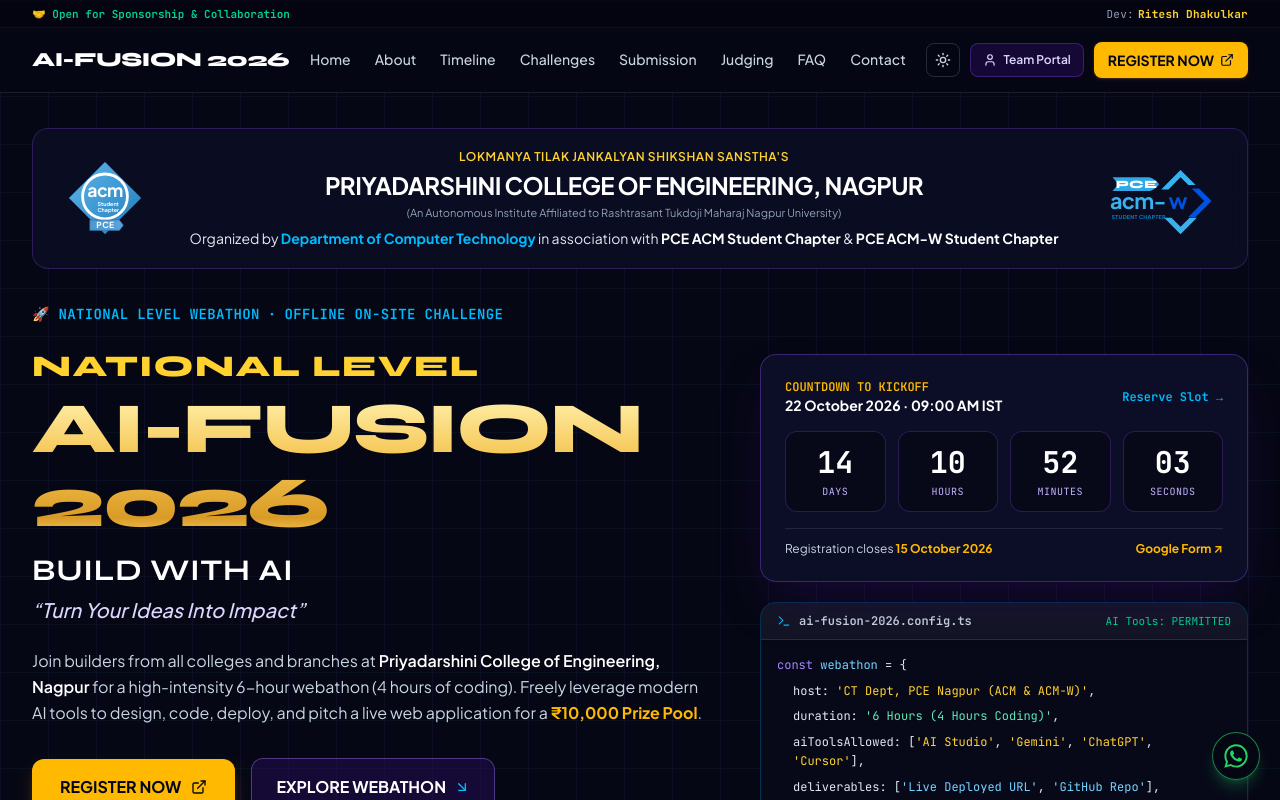
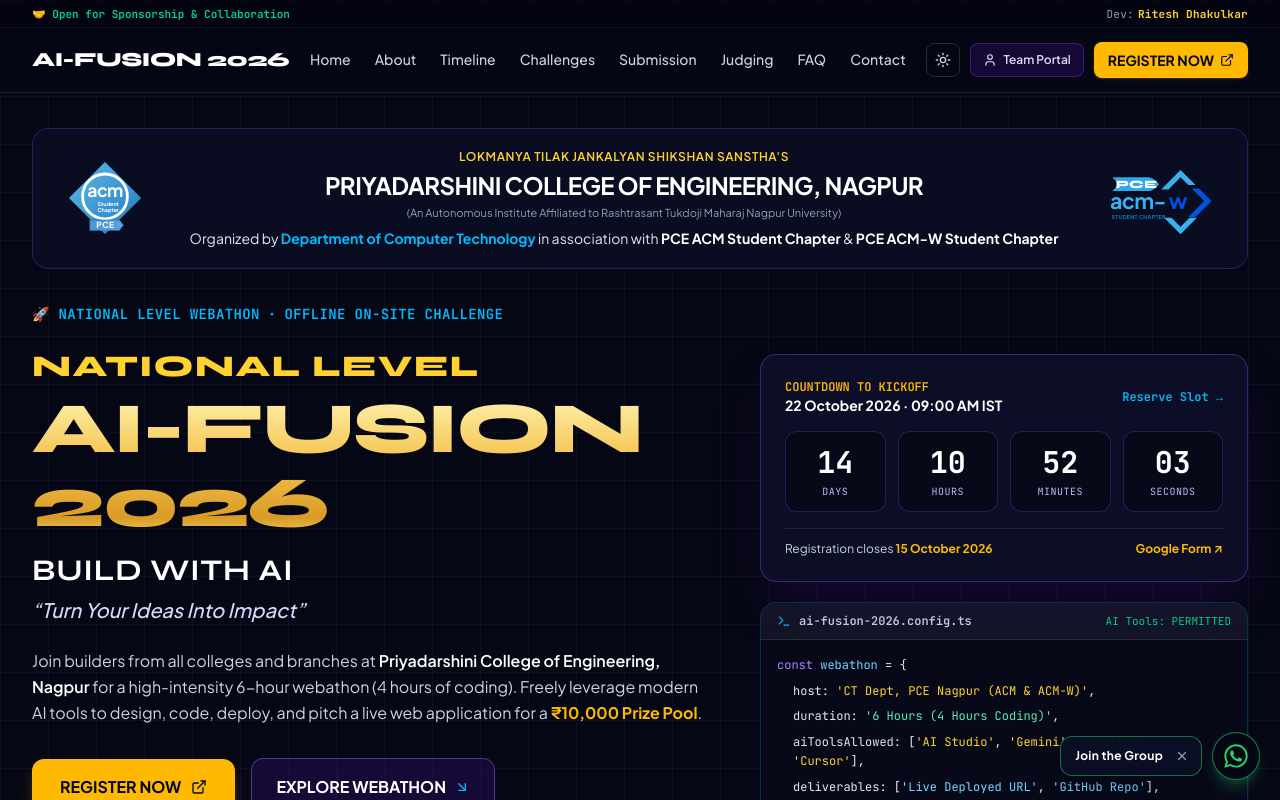
Before and after one commit to riteshdhakulkar/acm-AIFusion26, a React (Vite) app: page / in a window 1280 px wide. Shown: the top 800 px of the page. Built offline with nearby package versions, Linux system fonts and the light colour scheme.

Commit message:
feat: add dismissible WhatsApp join popup
Introduced a persistent WhatsApp invitation UI that includes a dismissible tooltip/popup alongside the existing floating action button to improve community engagement.

```diff
--- a/src/App.tsx
+++ b/src/App.tsx
@@ -19,11 +19,13 @@
 } from './components/ParticipantDashboardModal';
 import { Footer } from './components/Footer';
 import { CHALLENGE_DOMAINS, EVENT_CONFIG } from './data/eventData';
+import { X } from 'lucide-react';
 
 export default function App() {
   const [isDark, setIsDark] = useState<boolean>(true);
   const [posterModalOpen, setPosterModalOpen] = useState<boolean>(false);
   const [dashboardModalOpen, setDashboardModalOpen] = useState<boolean>(false);
+  const [showWaPopup, setShowWaPopup] = useState<boolean>(true);
 
   const [selectedDomainId, setSelectedDomainId] = useState<string>(() => {
     try {
@@ -219,14 +221,46 @@
 
       <Footer isDark={isDark} />
 
-      {/* Global Small Floating WhatsApp Logo Button */}
+      {/* Global Small Floating WhatsApp Logo Button + Dismissible "Join the Group" Popup */}
+      <div className="fixed bottom-5 right-5 z-50 flex items-center gap-2.5">
+        {showWaPopup && (
+          <div
+            className={`flex items-center gap-2 pl-3.5 pr-2 py-2 rounded-xl border shadow-xl backdrop-blur-md ${
+              isDark
+                ? 'bg-[#0B0F26]/95 border-[#25D366]/50 text-white'
+                : 'bg-white/95 border-[#25D366]/60 text-slate-900'
+            }`}
+          >
+            <a
+              href={EVENT_CONFIG.whatsappGroupUrl}
+              target="_blank"
+              rel="noopener noreferrer"
+              className="text-xs font-extrabold tracking-wide hover:text-[#25D366] transition-colors whitespace-nowrap"
+            >
+              Join the Group
+            </a>
+            <button
+              type="button"
+              onClick={() => setShowWaPopup(false)}
+              aria-label="Close WhatsApp popup"
+              className={`p-1 rounded-lg transition-colors ${
+                isDark
+                  ? 'text-slate-400 hover:text-white hover:bg-white/10'
+                  : 'text-slate-500 hover:text-slate-900 hover:bg-slate-100'
+              }`}
+            >
+              <X className="w-3.5 h-3.5" />
+            </button>
+          </div>
+        )}
+
         <a
           href={EVENT_CONFIG.whatsappGroupUrl}
           target="_blank"
           rel="noopener noreferrer"
           title="Join Official WhatsApp Group"
           aria-label="Join Official AI-FUSION 2026 WhatsApp Group"
-        className="fixed bottom-5 right-5 z-50 w-12 h-12 rounded-full bg-[#060714]/90 border border-[#25D366]/60 shadow-lg shadow-[#25D366]/25 flex items-center justify-center transition-transform duration-150 hover:scale-110 active:scale-95"
+          className="w-12 h-12 rounded-full bg-[#060714]/90 border border-[#25D366]/60 shadow-lg shadow-[#25D366]/25 flex items-center justify-center transition-transform duration-150 hover:scale-110 active:scale-95 shrink-0"
         >
           <svg
             viewBox="0 0 24 24"
@@ -236,6 +270,7 @@
             <path d="M12.031 2c-5.516 0-9.969 4.453-9.969 9.969 0 1.766.461 3.492 1.336 5.016L2 22l5.156-1.352a9.927 9.927 0 0 0 4.875 1.281h.004c5.512 0 9.965-4.453 9.965-9.969 0-2.664-1.035-5.168-2.918-7.051A9.907 9.907 0 0 0 12.031 2zm0 18.281h-.004a8.268 8.268 0 0 1-4.219-1.156l-.301-.18-3.141.824.84-3.063-.199-.313a8.257 8.257 0 0 1-1.277-4.426c0-4.578 3.727-8.305 8.305-8.305 2.219 0 4.301.863 5.867 2.434a8.248 8.248 0 0 1 2.43 5.871c0 4.582-3.723 8.314-8.301 8.314zm4.555-6.219c-.25-.125-1.477-.73-1.707-.813-.227-.082-.395-.125-.559.125-.168.25-.645.813-.789.98-.145.164-.289.188-.539.063-.25-.125-1.055-.387-2.008-1.238-.742-.66-1.242-1.48-1.387-1.73-.145-.25-.016-.383.109-.508.113-.113.25-.293.375-.438.125-.145.168-.25.25-.414.082-.168.043-.313-.02-.438-.063-.125-.559-1.352-.766-1.852-.203-.484-.41-.418-.559-.426l-.477-.008c-.168 0-.438.063-.668.313-.227.25-.875.855-.875 2.082s.895 2.418 1.02 2.582c.125.168 1.762 2.691 4.27 3.773.598.258 1.063.41 1.426.527.598.191 1.145.164 1.574.102.48-.07 1.477-.605 1.688-1.188.207-.586.207-1.086.145-1.188-.063-.105-.227-.168-.477-.293z" />
           </svg>
         </a>
+      </div>
 
       <ParticipantDashboardModal
         isOpen={dashboardModalOpen}
```
Lines whose indentation alone changed are shown as unchanged.
